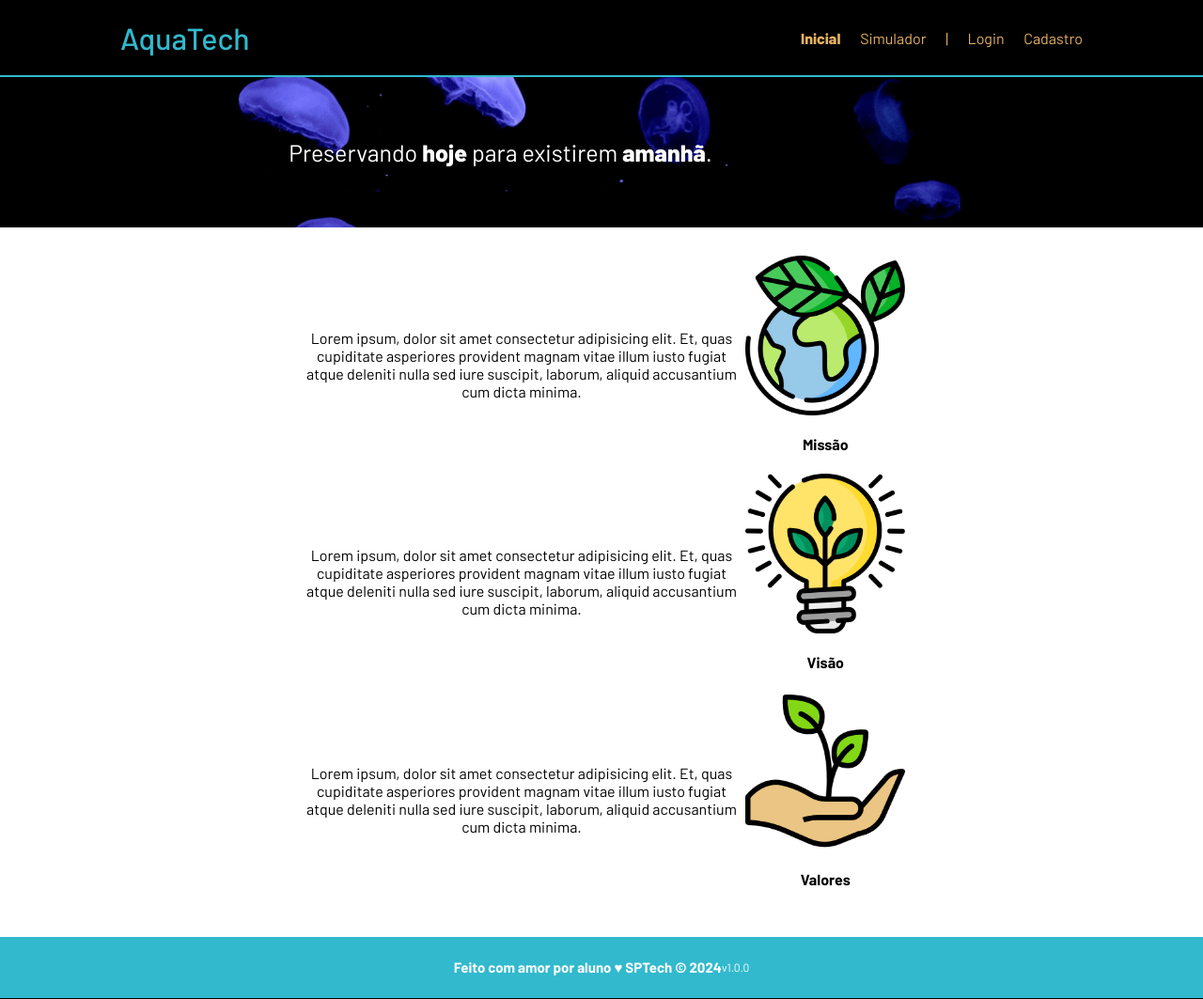
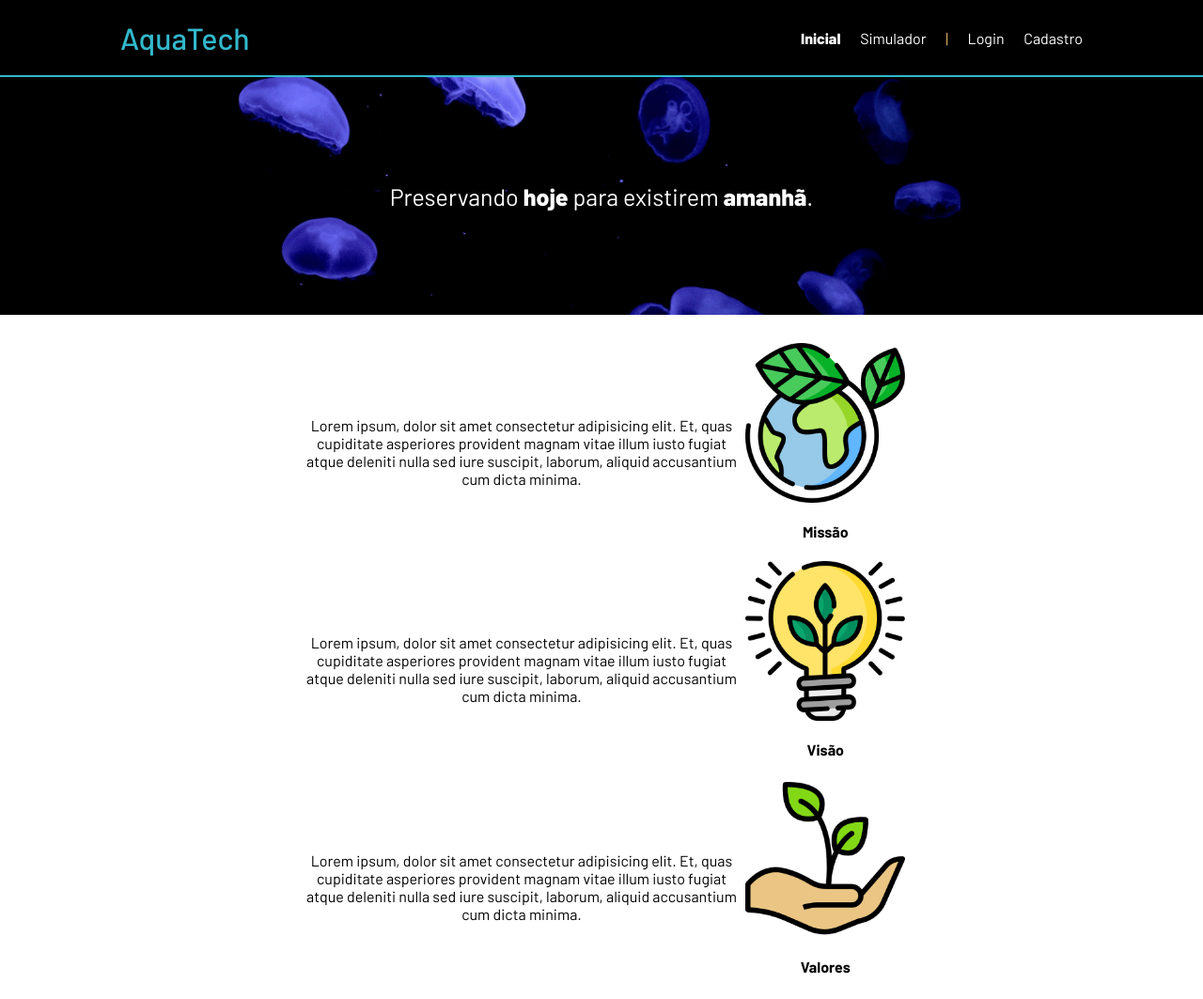
Before and after one commit to LucasDev-end/AquaTech, a plain HTML site: page public/index.html in a window 1280 px wide. Shown: the top 1063 px of the page at 94% size. Drawn offline with Linux system fonts and the light colour scheme.

Commit message:
Atualizando

```diff
--- a/public/styles/style.css
+++ b/public/styles/style.css
@@ -11,7 +11,8 @@ body {
 :root{
     --tamanho-header: 80px;
     --tamanho-footer: 65px;
-    --tamanho-banner: calc(100vh - var(--tamanho-header) - var(--tamanho-footer) - 2px);
+    /* --tamanho-banner: calc(100vh - var(--tamanho-header) - var(--tamanho-footer) - 2px); */
+    --tamanho-banner: calc(50vh - var(--tamanho-header) - var(--tamanho-footer) - 2px);
     --tamanho-login: calc(100vh - var(--tamanho-header) - var(--tamanho-footer) - 2px);
 }
 
@@ -34,7 +35,7 @@ body {
 
 .header a {
     text-decoration: none;
-    color: #e3b062;
+    color: #ffffff;
 }
 
 .agora{
@@ -57,10 +58,10 @@ body {
 }
 
 .banner {
+    height: var(--tamanho-banner);
     color: white;
     background-image: url('../assets/imgs/bg-jelly-fish-para-home.png');
     background-size: cover;
-    height: 20vh;
     display: flex;
 }
 
@@ -71,7 +72,7 @@ body {
 }
 
 .banner .container p {
-    width: 65%;
+    /* width: 65%; */
     margin: 0;
     padding: 0;
     font-size: 25px;
```
